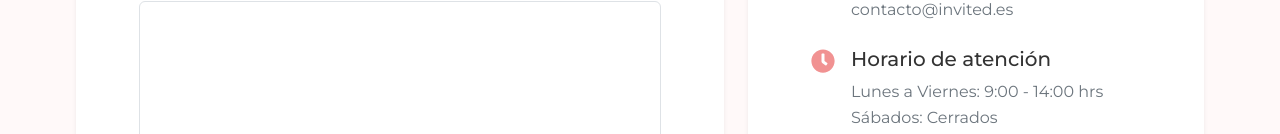
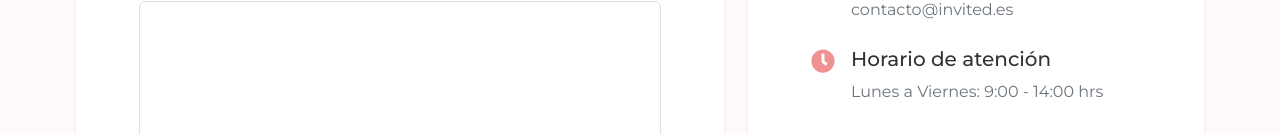
Before and after one commit to APAInsular/invited-front, a React (Create React App) app: page /contact in a window 1280 px wide. Shown: the part 818-952 px from the top of the page. Built offline with nearby package versions, Linux system fonts and the light colour scheme; no server answers; a web font is replaced by a local one.

Commit message:
about us

```diff
--- a/src/pages/ContactPage.jsx
+++ b/src/pages/ContactPage.jsx
@@ -214,9 +214,7 @@ const ContactPage = () => {
                                     <div>
                                         <h3 className="h5 mb-2" style={{ color: customStyles.textColor }}>Horario de atención</h3>
                                         <p className="mb-0" style={{ color: customStyles.lightText }}>
-                                            Lunes a Viernes: 9:00 - 14:00 hrs<br />
-                                            Sábados: Cerrados<br />
-                                            Domingos: Cerrado
+                                            Lunes a Viernes: 9:00 - 14:00 hrs
                                         </p>
                                     </div>
                                 </div>
```
